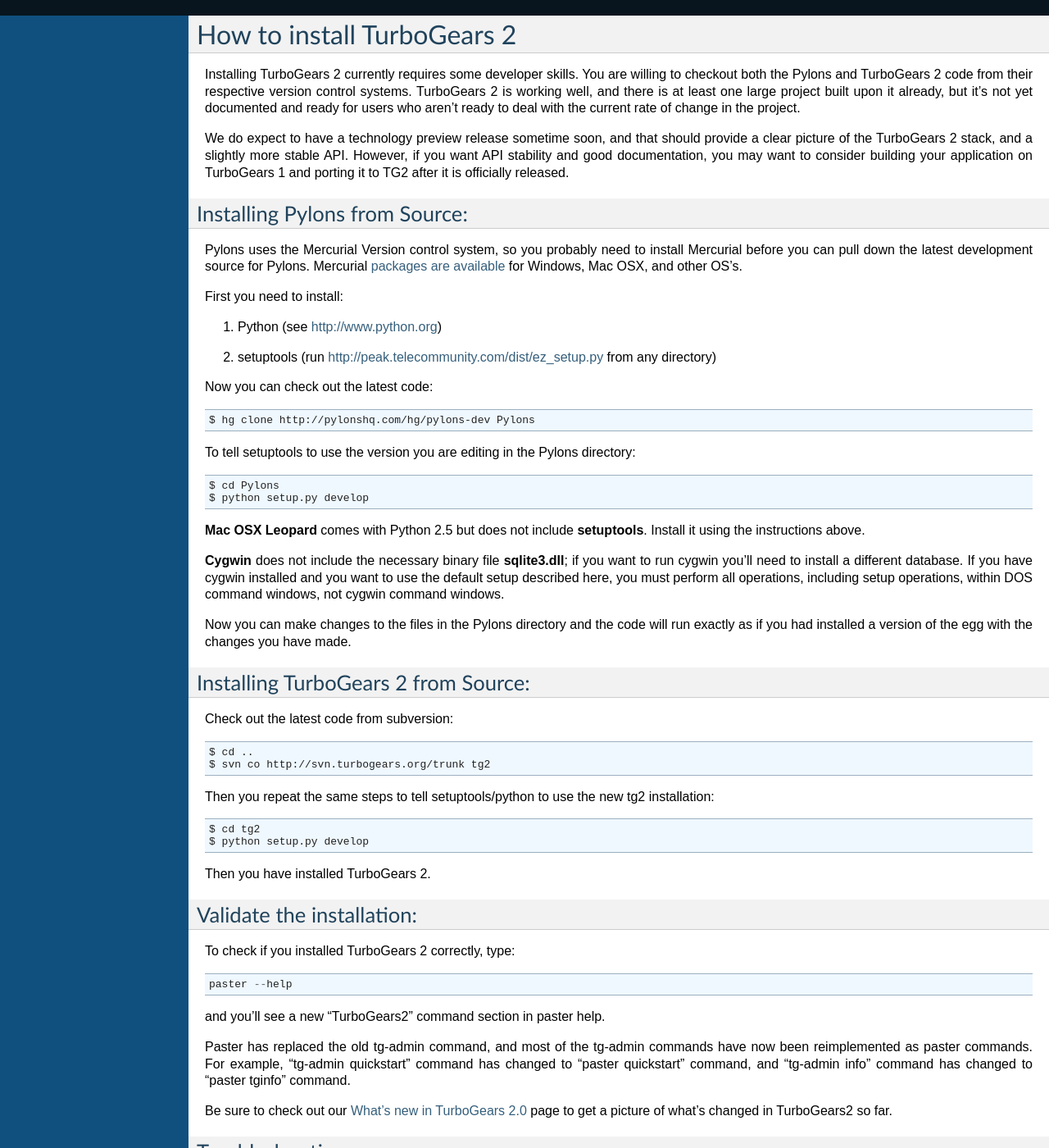
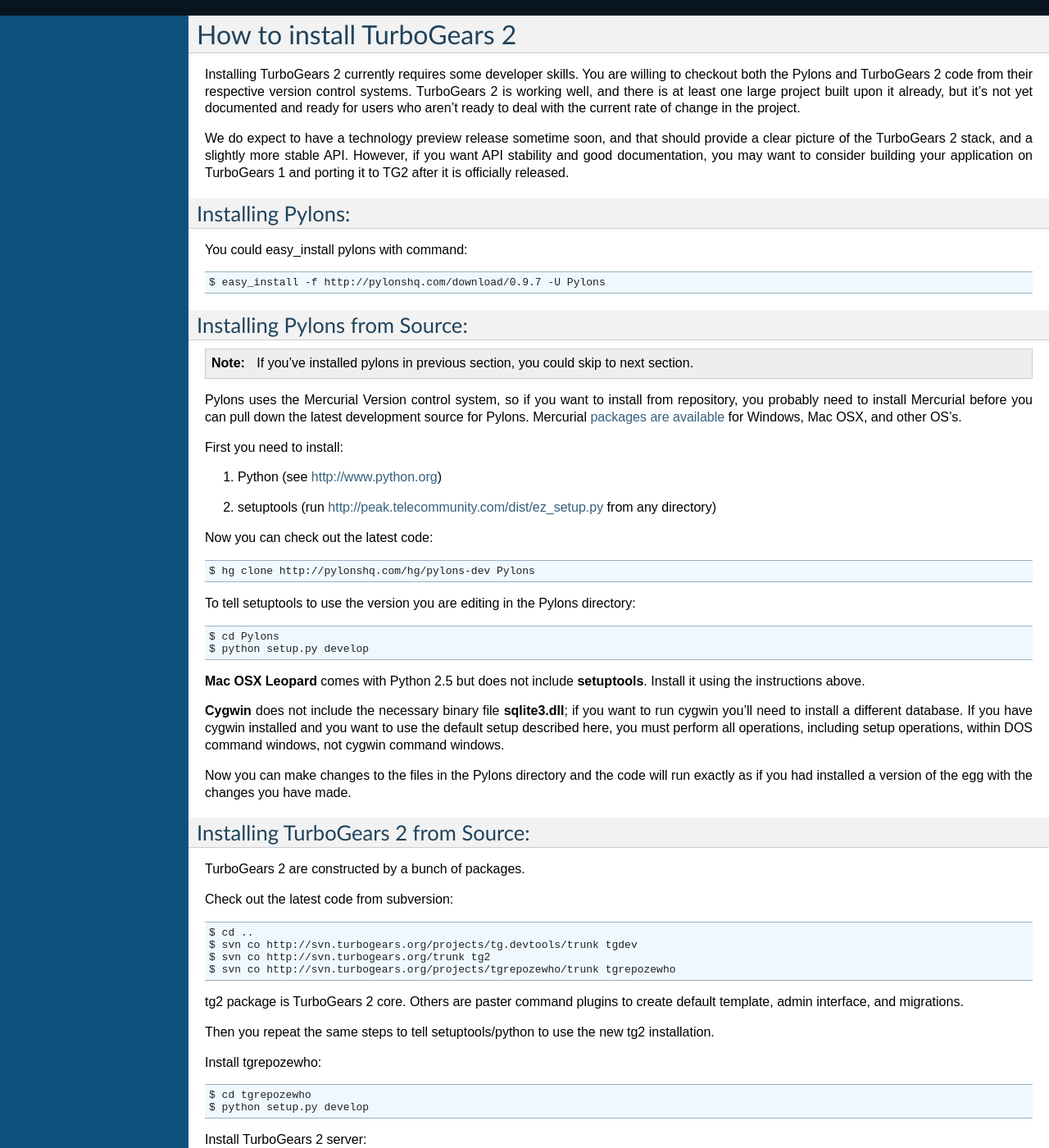
Before and after one commit to TurboGears/tg2, a Sphinx documentation site: the page built from docs/2.0/DownloadInstall.rst, in a window 1280 px wide and 1400 px high. Shown: the whole window at 82% size. Built offline with Sphinx 7.4.7, drawn with Linux system fonts in a browser that asks for light colours; pages that are not in the unit, such as notebooks, are missing from menus; some of the changed text lies outside the part shown.

Commit message:
Removing old index, updating DownloadInstall to match updates in the wiki.
--HG--
extra : convert_revision : svn%3A77541ad4-5f01-0410-9ede-a1b63cd9a898/trunk%404554

```diff
--- a/docs/2.0/DownloadInstall.rst
+++ b/docs/2.0/DownloadInstall.rst
@@ -1,6 +1,3 @@
-
-
-
 How to install TurboGears 2
 =============================
 
@@ -8,10 +5,19 @@
 
 We do expect to have a technology preview release sometime soon, and that should provide a clear picture of the TurboGears 2 stack, and a slightly more stable API.   However, if you want API stability and good documentation, you may want to consider building your application on TurboGears 1 and porting it to TG2 after it is officially released.
 
+Installing Pylons:
+-----------------------
+
+You could easy_install pylons with command::
+
+ $ easy_install -f http://pylonshq.com/download/0.9.7 -U Pylons
+
 Installing Pylons from Source:
-------------------------------
+--------------------------------
 
-Pylons uses the Mercurial Version control system, so you probably need to install Mercurial before you can pull down the latest development source for Pylons. Mercurial `packages are available <http://www.selenic.com/mercurial/wiki/index.cgi/BinaryPackages>`_ for Windows, Mac OSX, and other OS's.
+.. note:: If you've installed pylons in previous section, you could skip to next section.
+
+Pylons uses the Mercurial Version control system, so if you want to install from repository,  you probably need to install Mercurial before you can pull down the latest development source for Pylons. Mercurial `packages are available <http://www.selenic.com/mercurial/wiki/index.cgi/BinaryPackages>`_ for Windows, Mac OSX, and other OS's.
 
 First you need to install:
 
@@ -23,67 +29,116 @@
 
  $ hg clone http://pylonshq.com/hg/pylons-dev Pylons
 
+
 To tell setuptools to use the version you are editing in the Pylons directory::
 
- $ cd Pylons
- $ python setup.py develop
+  $ cd Pylons
+  $ python setup.py develop
+
 
 **Mac OSX Leopard** comes with Python 2.5 but does not include **setuptools**. Install it using the instructions above.
 
-**Cygwin** does not include the necessary binary file **sqlite3.dll**; if you want to run cygwin you'll need
-to install a different database. If you have cygwin installed and you want to use the default setup described
-here, you must perform all operations, including setup operations, within DOS command windows, not cygwin command windows.
+**Cygwin** does not include the necessary binary file **sqlite3.dll**; if you want to run cygwin you'll need to install a different database. If you have cygwin installed and you want to use the default setup described here, you must perform all operations, including setup operations, within DOS command windows, not cygwin command windows.
 
 Now you can make changes to the files in the Pylons directory and the code will run exactly as if you had installed a version of the egg with the changes you have made.
 
 Installing TurboGears 2 from Source:
-------------------------------------
+--------------------------------------
+
+TurboGears 2 are constructed by a bunch of packages.
 
 Check out the latest code from subversion::
 
  $ cd ..
+ $ svn co http://svn.turbogears.org/projects/tg.devtools/trunk tgdev
  $ svn co http://svn.turbogears.org/trunk tg2
+ $ svn co http://svn.turbogears.org/projects/tgrepozewho/trunk tgrepozewho
 
-Then you repeat the same steps to tell setuptools/python to use the new tg2 installation::
+tg2 package is TurboGears 2 core. Others are paster command plugins to create default template, admin interface, and migrations.
 
+Then you repeat the same steps to tell setuptools/python to use the new tg2 installation.
+
+Install tgrepozewho::
+
+ $ cd tgrepozewho
+ $ python setup.py develop
+
+Install TurboGears 2 server::
+
+ $ cd ..
  $ cd tg2
+ $ python setup.py develop
+
+Install TurboGears 2 developer tools::
+
+ $ cd ..
+ $ cd tgdev
  $ python setup.py develop
 
 Then you have installed TurboGears 2.
 
+ .. note:: if you have installed old dependency packages, you could remove them from::
+
+ {python_path}/site-packages/easy_install.pth
+
+
 Validate the installation:
-------------------------------------
+----------------------------
 
 To check if you installed TurboGears 2 correctly, type::
 
-  paster --help
+ $ paster --help
 
 and you'll see a new "TurboGears2" command section in paster help.
 
 Paster has replaced the old tg-admin command, and most of the tg-admin commands have now been reimplemented as paster commands. For example, "tg-admin quickstart" command has changed to "paster quickstart" command, and "tg-admin info" command has changed to "paster tginfo" command.
 
-Be sure to check out our `What's new in TurboGears 2.0 <RoughDocs/WhatsNew>`_ page to get a picture of what's changed in TurboGears2 so far.
+Be sure to check out our `What's new in TurboGears 2.0 <2.0/RoughDocs/WhatsNew>`_ page to get a picture of what's changed in TurboGears2 so far.
 
 Troubleshooting
----------------
+----------------
 
 If you get an error about ``ObjectDispatchController`` this means your Pylons installation is out-of-date. Make sure it's fresh ("hg pull -u" or "hg pull" followed by hg update -- alternatively you can create a brand new Pylons branch in a new directory with "hg clone").
 
 When installing on Mac OSX, if you get an error mentioning "No local packages or download links found for RuleDispatch", you can try the solution posted to the `ToscaWidgets discussion list <http://groups.google.com/group/toscawidgets-discuss/browse_thread/thread/cb6778810e96585d>`_, which advises downloading it directly::
 
-  $ sudo easy_install -U -f http://toscawidgets.org/download/wo_speedups/ RuleDispatch
-
-
+ . $ sudo easy_install -U -f http://toscawidgets.org/download/wo_speedups/ RuleDispatch
 If you get the following error when starting a project with ``paster serve``::
 
-   AttributeError: 'WSGIRequest' object has no attribute 'accept_language'
-
+ . AttributeError: 'WSGIRequest' object has no attribute 'accept_language'
 update your Pylons checkout with ``hg update`` and try again.
 
 If ``python setup.py develop`` gives you::
 
-  Traceback (most recent call last):
-    File "setup.py", line 3, in <module>
-      from ez_setup import use_setuptools
+ . Traceback (most recent call last):
+  . File "setup.py", line 3, in <module>
+   . from ez_setup import use_setuptools
+
 
 ... commenting out the first two lines in setup.py seems to work.  See `this discussion <http://groups.google.com/group/pylons-discuss/browse_thread/thread/1ccf9366004c8e11>`_
+
+It is possible you might see a few other error messages.  Here are the correct way to fix the dependency problems so things will install properly.
+
+If you get this error about PyProtocols::
+
+   error: Could not find suitable distribution for Requirement.parse('PyProtocols>=1.0a0dev-r2302')
+
+Then do this::
+
+  $ wget http://dbsprockets.googlecode.com/files/PyProtocols-1.0a0dev-r2302.zip
+  $ unzip PyProtocols-1.0a0dev-r2302.zip
+  $ cd PyProtocols-1.0a0dev-r2302
+  $ python setup.py develop
+
+
+If you get this error about RuleDispatch::
+
+  error: Could not find suitable distribution for Requirement.parse('RuleDispatch>=0.5a0.dev-r2306')
+
+Then you need to do the following::
+
+  $ cd ..
+  $ wget http://dbsprockets.googlecode.com/files/RuleDispatch-0.5a0.dev-r2306.tar.gz
+  $ tar xzf RuleDispatch-0.5a0.dev-r2306.tar.gz
+  $ cd RuleDispatch-0.5a0.dev-r2306
+  $ python setup.py develop
```
Also changed, not shown: docs/2.0/index.rst (deleted, +0 -202 lines).
